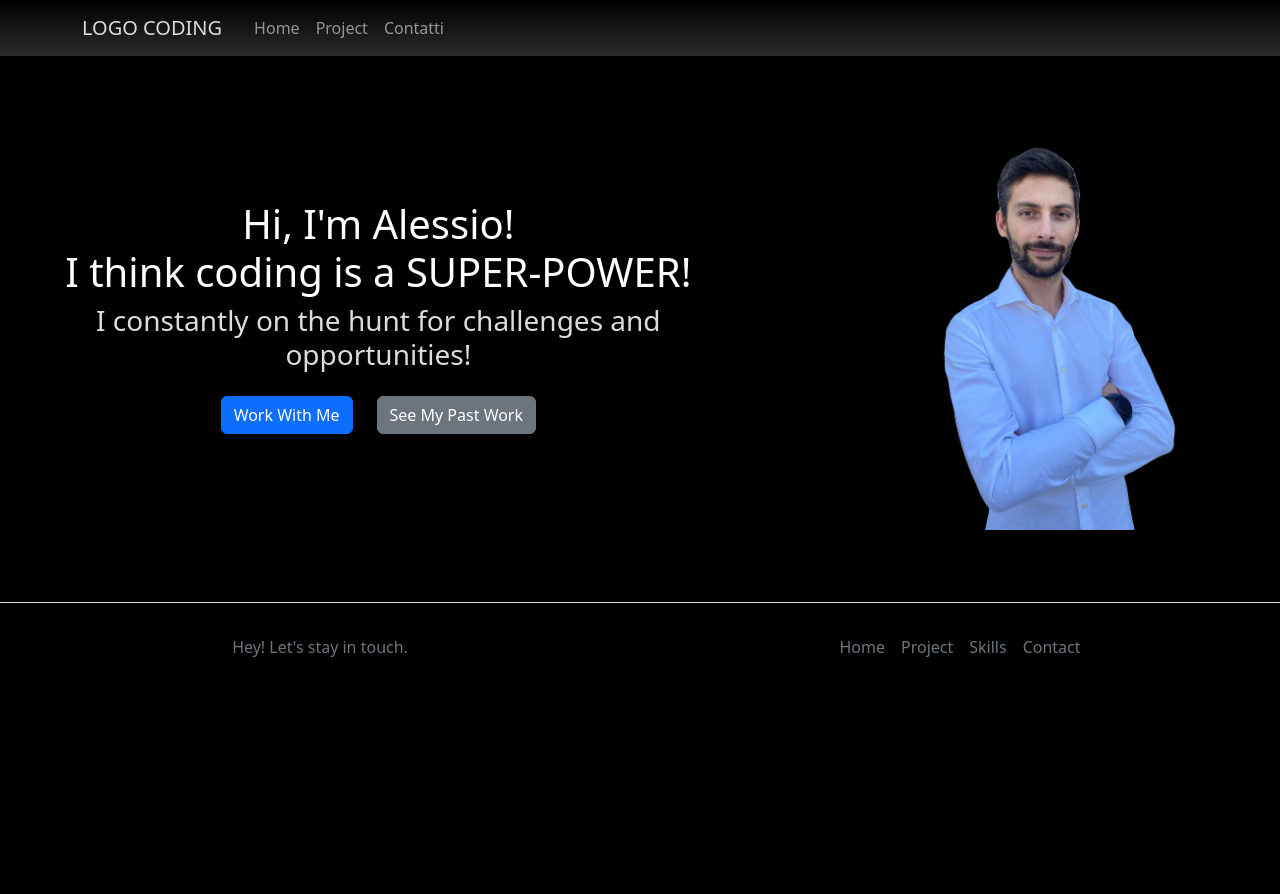
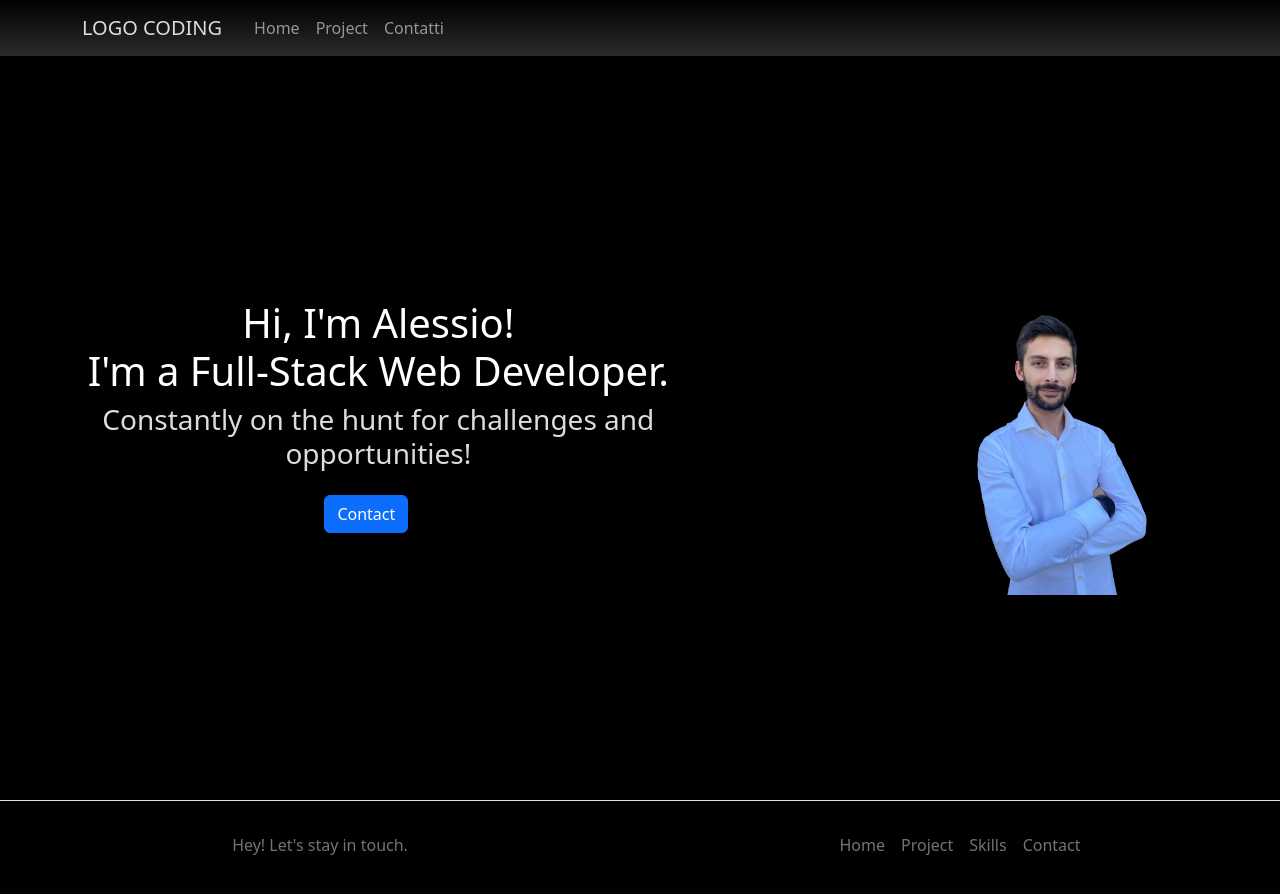
Before and after one commit to ToniBlaze/portfolio, a React (Create React App) app: page / in a window 1280 px wide. Shown: the top 894 px of the page. Before the commit the page ends 800 px from the top, so only its background shows below. Built offline with nearby package versions, Linux system fonts and the light colour scheme.

Commit message:
customize home

```diff
--- a/src/App.css
+++ b/src/App.css
@@ -31,6 +31,12 @@ html {
   );
 }
 
+/* HOME  */
+
+#about {
+  height: 90vh;
+}
+
 #ale-photo {
   max-width: 60%;
   height: auto;
--- a/src/components/HomePageComponents/About.js
+++ b/src/components/HomePageComponents/About.js
@@ -7,22 +7,19 @@ export default function About() {
   return (
     <Col
       id="about"
-      className="d-flex flex-wrap align-items-center justify-content-between mb-4 text-center py-5">
-      <div className="col-7">
+      className="d-flex flex-wrap align-items-center justify-content-between mb-4 text-center">
+      <div className="col-7 ">
         <h1 className="text-white">
           Hi, I'm Alessio!
           <br className="d-none d-lg-inline-block" />
-          I think coding is a SUPER-POWER!
+          I'm a Full-Stack Web Developer.
         </h1>
         <h3 className="mb-4">
-            I constantly on the hunt for challenges and opportunities!
+            Constantly on the hunt for challenges and opportunities!
         </h3>
         <div className="d-flex justify-content-center">
           <Button variant="primary" href="#contact" className="me-4">
-            Work With Me
-          </Button>
-          <Button variant="secondary" href="#projects">
-            See My Past Work
+            Contact
           </Button>
         </div>
       </div>
```
Also changed, not shown: src/assets/alessio.png.
